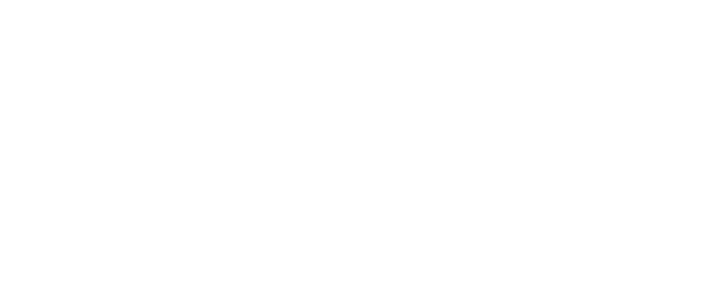
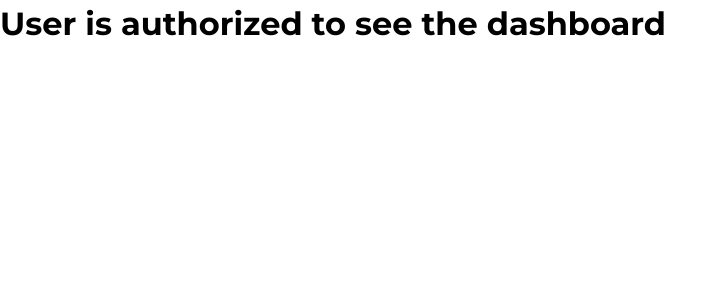
Before and after one commit to AgbonAgb/my-app, a React (Create React App) app: page /dashboard in a window 1280 px wide. Before the commit this address had no page. Shown: the top 300 px of the page, without its empty margins (0-725 px from the left). Built offline with nearby package versions, Linux system fonts and the light colour scheme; sample sign-in values are in the browser's storage.

Commit message:
w/c: authentication and authorization

```diff
--- a/src/App.tsx
+++ b/src/App.tsx
@@ -3,6 +3,7 @@ import Homepage from './page/home';
 import Login from './page/login/login';
 import Welcomback from './page/welcomback';
 import Creataccount from './page/createaccount';
+import Dashboard from './page/dashboard/dashboard';
 
 function App() {
 	return (
@@ -11,6 +12,7 @@ function App() {
 			<Route element={<Login />} path='/login' />
 			<Route element={<Welcomback />} path='/welcomback' />
 			<Route element={<Creataccount />} path='/create-account' />
+			<Route element={<Dashboard />} path='/dashboard' />
 		</Routes>
 	);
 }
--- a/src/components/login/login.tsx
+++ b/src/components/login/login.tsx
@@ -2,24 +2,28 @@ import styles from '../login/login.module.scss';
 import Input from '../../custom/input/input';
 import Button from '../../custom/button/button';
 import { Link } from 'react-router-dom';
-import { ChangeEvent, FormEvent, MouseEvent, useState, Fragment } from 'react';
+import { ChangeEvent, FormEvent, useState, useEffect } from 'react';
 //import { request } from '../utils/apiCall';
 import { request } from '../utils/apiCall';
-interface Person {
-	name: string;
-}
+import { useNavigate } from 'react-router-dom';
 
 const Login = () => {
-
+	const navigate = useNavigate();
 	const [error, setError] = useState('');
 	const [isLoading, setIsLoading] = useState(false);
 	const [successMessage, setSuccessMessage] = useState('');
+	const [token, setToken] = useState(() => localStorage.getItem('token'));
+
+	useEffect(() => {
+		if (token) {
+			navigate('/dashboard');
+		}
+	}, [token]);
 
 	//Set/Declaration of States
 	const [EmailAddress, setEmail] = useState(''); //Value and action
 	//setPassword
 	const [Password, setPassword] = useState('');
-
 
 	//Handle Input changes
 	const handleEmail = (e: ChangeEvent<HTMLInputElement>) => {
@@ -40,15 +44,15 @@ const Login = () => {
 			email: EmailAddress,
 			password: Password,
 		};
-		console.log('Action Triggered');
-		console.log(EmailAddress);
+
 		setIsLoading(true);
 		setError('');
 		setSuccessMessage('');
 
 		try {
-			(await request.post('/Authentication/Authenticate', LoginDto)) as Person;
-
+			const token = (await request.post('/Authentication/Authenticate', LoginDto))?.data as string;
+			localStorage.setItem('token', token);
+			setToken(token);
 			setSuccessMessage('User Login successful');
 		} catch (error: any) {
 			setError(error?.response?.data?.message ?? error?.mesage);
@@ -56,7 +60,6 @@ const Login = () => {
 			setIsLoading(false);
 		}
 	};
-
 
 	//Rt
 	return (
--- /dev/null
+++ b/src/hoc/auth.tsx
@@ -0,0 +1,13 @@
+import { ComponentType } from 'react';
+import { useAuth } from './useAuth';
+import { Navigate } from 'react-router-dom';
+
+export const auth = (Component: ComponentType) => {
+	const Auth = (props: JSX.IntrinsicAttributes) => {
+		const token = useAuth();
+
+		return token ? <Component {...props} /> : <Navigate to='/login' />;
+	};
+
+	return Auth;
+};
--- /dev/null
+++ b/src/hoc/useAuth.tsx
@@ -0,0 +1,3 @@
+export const useAuth = (): string | null => {
+	return localStorage.getItem('token');
+};
--- /dev/null
+++ b/src/page/dashboard/dashboard.tsx
@@ -0,0 +1,7 @@
+import { auth } from '../../hoc/auth';
+
+export const Dashboard = () => {
+	return <h1>User is authorized to see the dashboard</h1>;
+};
+
+export default auth(Dashboard);
```
